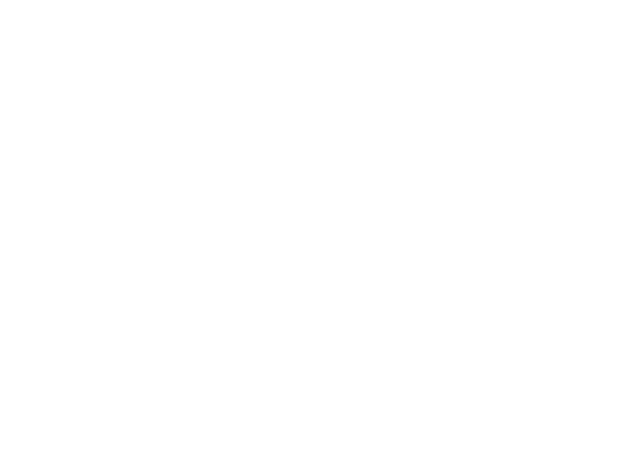
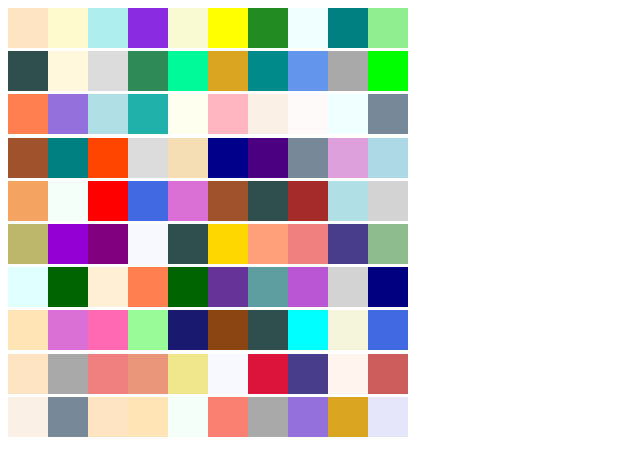
Before and after one commit to yLopezJordano/js-test, a plain HTML site: page index.html in a window 1280 px wide. Shown: the whole page, without its empty margins (0-640 px from the left). Drawn offline with Linux system fonts and the light colour scheme.

Commit message:
js-test finished

```diff
--- a/index.html
+++ b/index.html
@@ -8,4 +8,5 @@
 <body>
     <div id="mainSquare"></div>
 </body>
+<script type="text/javascript" src="index.js"></script>
 </html>
--- a/index.js
+++ b/index.js
@@ -1,3 +1,193 @@
-const drawContainer = (containerSize, childSize, numberOfChildren) => {};
+// Function to generate random color
+const getRandomColor = () => {
+    const CSS_COLOR_NAMES = [
+        "AliceBlue",
+        "AntiqueWhite",
+        "Aqua",
+        "Aquamarine",
+        "Azure",
+        "Beige",
+        "Bisque",
+        "Black",
+        "BlanchedAlmond",
+        "Blue",
+        "BlueViolet",
+        "Brown",
+        "BurlyWood",
+        "CadetBlue",
+        "Chartreuse",
+        "Chocolate",
+        "Coral",
+        "CornflowerBlue",
+        "Cornsilk",
+        "Crimson",
+        "Cyan",
+        "DarkBlue",
+        "DarkCyan",
+        "DarkGoldenRod",
+        "DarkGray",
+        "DarkGrey",
+        "DarkGreen",
+        "DarkKhaki",
+        "DarkMagenta",
+        "DarkOliveGreen",
+        "DarkOrange",
+        "DarkOrchid",
+        "DarkRed",
+        "DarkSalmon",
+        "DarkSeaGreen",
+        "DarkSlateBlue",
+        "DarkSlateGray",
+        "DarkSlateGrey",
+        "DarkTurquoise",
+        "DarkViolet",
+        "DeepPink",
+        "DeepSkyBlue",
+        "DimGray",
+        "DimGrey",
+        "DodgerBlue",
+        "FireBrick",
+        "FloralWhite",
+        "ForestGreen",
+        "Fuchsia",
+        "Gainsboro",
+        "GhostWhite",
+        "Gold",
+        "GoldenRod",
+        "Gray",
+        "Grey",
+        "Green",
+        "GreenYellow",
+        "HoneyDew",
+        "HotPink",
+        "IndianRed",
+        "Indigo",
+        "Ivory",
+        "Khaki",
+        "Lavender",
+        "LavenderBlush",
+        "LawnGreen",
+        "LemonChiffon",
+        "LightBlue",
+        "LightCoral",
+        "LightCyan",
+        "LightGoldenRodYellow",
+        "LightGray",
+        "LightGrey",
+        "LightGreen",
+        "LightPink",
+        "LightSalmon",
+        "LightSeaGreen",
+        "LightSkyBlue",
+        "LightSlateGray",
+        "LightSlateGrey",
+        "LightSteelBlue",
+        "LightYellow",
+        "Lime",
+        "LimeGreen",
+        "Linen",
+        "Magenta",
+        "Maroon",
+        "MediumAquaMarine",
+        "MediumBlue",
+        "MediumOrchid",
+        "MediumPurple",
+        "MediumSeaGreen",
+        "MediumSlateBlue",
+        "MediumSpringGreen",
+        "MediumTurquoise",
+        "MediumVioletRed",
+        "MidnightBlue",
+        "MintCream",
+        "MistyRose",
+        "Moccasin",
+        "NavajoWhite",
+        "Navy",
+        "OldLace",
+        "Olive",
+        "OliveDrab",
+        "Orange",
+        "OrangeRed",
+        "Orchid",
+        "PaleGoldenRod",
+        "PaleGreen",
+        "PaleTurquoise",
+        "PaleVioletRed",
+        "PapayaWhip",
+        "PeachPuff",
+        "Peru",
+        "Pink",
+        "Plum",
+        "PowderBlue",
+        "Purple",
+        "RebeccaPurple",
+        "Red",
+        "RosyBrown",
+        "RoyalBlue",
+        "SaddleBrown",
+        "Salmon",
+        "SandyBrown",
+        "SeaGreen",
+        "SeaShell",
+        "Sienna",
+        "Silver",
+        "SkyBlue",
+        "SlateBlue",
+        "SlateGray",
+        "SlateGrey",
+        "Snow",
+        "SpringGreen",
+        "SteelBlue",
+        "Tan",
+        "Teal",
+        "Thistle",
+        "Tomato",
+        "Turquoise",
+        "Violet",
+        "Wheat",
+        "White",
+        "WhiteSmoke",
+        "Yellow",
+        "YellowGreen",
+      ];
+      return CSS_COLOR_NAMES[Math.round(Math.random() * 147)];
+}
 
-drawContainer(200, 50, 17);
+const drawContainer = (containerSize, childSize, numberOfChildren) => {
+    let canvas = document.getElementById('mainSquare');
+    let container = document.createElement('div');
+    let maxPossibleChilds = (Math.trunc(containerSize/childSize) * (Math.trunc(containerSize/childSize)));
+    // Set the maximum amount of childs
+    let maxChilds = Math.min(maxPossibleChilds, numberOfChildren);
+    container.style.width = containerSize+'px';
+    container.style.height = containerSize+'px';
+    container.style.display = 'flex';
+    container.style.flexDirection = 'row';
+    container.style.flexWrap = 'wrap';
+    canvas.appendChild(container);
+    let children = 0;
+    for (children;children <= maxChilds - 1; children++) {
+        let divChild = document.createElement('div');
+        divChild.style.width = childSize+'px';
+        divChild.style.height = childSize+'px';
+        divChild.style.backgroundColor = getRandomColor();
+        let timeoutID = null;
+        // Add event to start the delete timer and change the background when mouse enters
+        divChild.addEventListener('mouseover', function() {
+            divChild.style.backgroundColor = getRandomColor();
+            timeoutID = window.setTimeout(function(){
+                divChild.remove();
+            }, 2000);
+        })
+        // Clear timeout when the mouse leaves the div
+        divChild.addEventListener('mouseout', function() {
+            window.clearTimeout(timeoutID);
+        })
+        container.appendChild(divChild);
+    }
+    if (maxChilds !== numberOfChildren) {
+        alert('Only ' + maxChilds + ' children have been created')
+    }
+}
+
+drawContainer(432, 40, 400);
```
